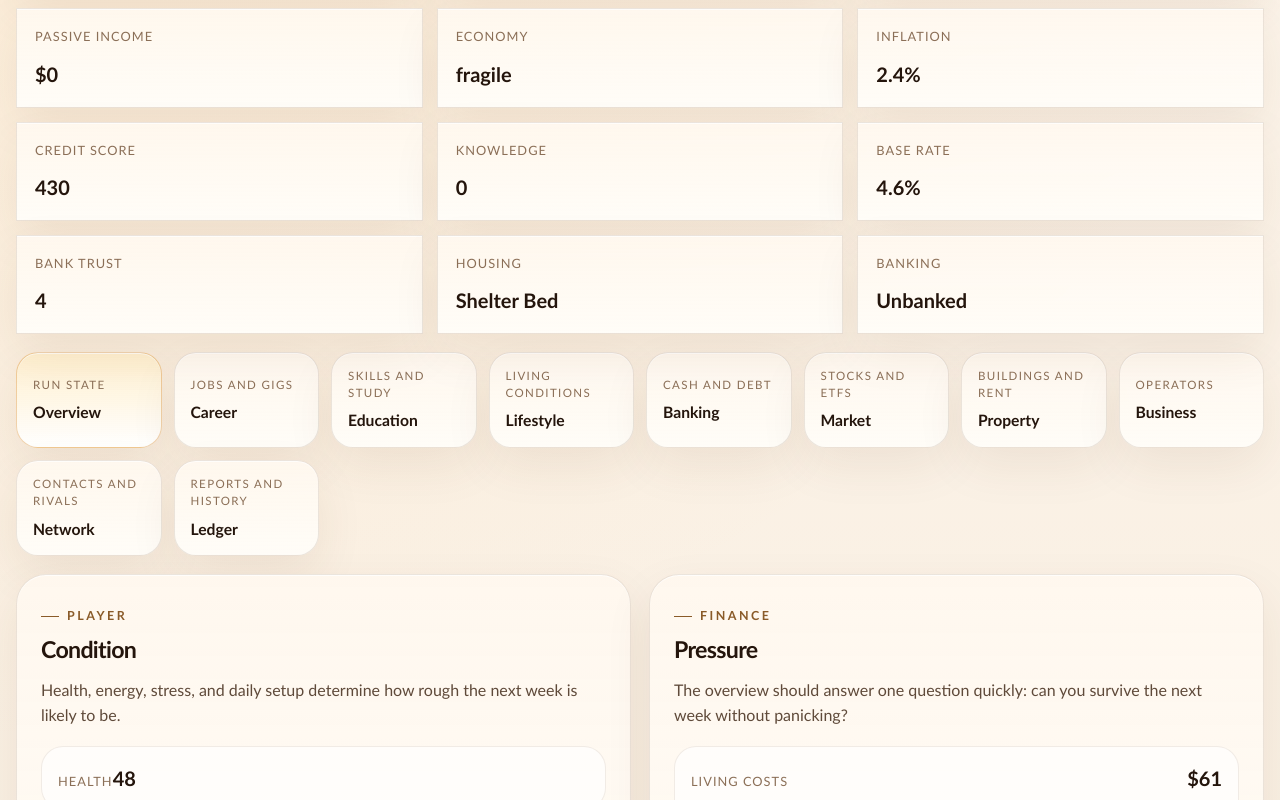
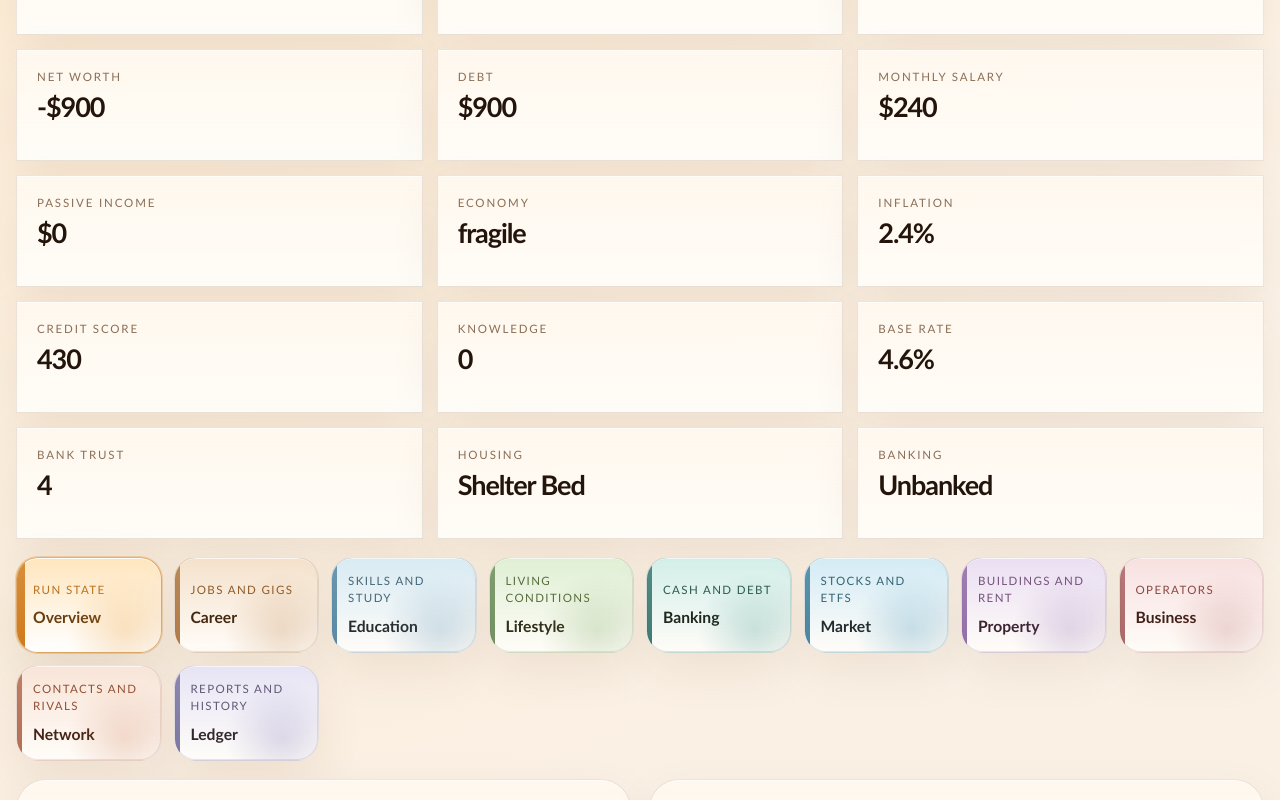
Before and after one commit to prebenjor/StockGame, a React (Vite) app: page / in a window 1280 px wide. Shown: the part 760-1560 px from the top of the page. Built offline with nearby package versions, Linux system fonts and the light colour scheme.

Commit message:
Polish dashboard navigation and typography

```diff
--- a/src/App.css
+++ b/src/App.css
@@ -45,8 +45,8 @@
   display: inline-flex;
   align-items: center;
   gap: 8px;
-  font-size: 0.78rem;
-  letter-spacing: 0.2em;
+  font-size: 0.72rem;
+  letter-spacing: 0.24em;
   text-transform: uppercase;
   color: #8a5b29;
   font-weight: 700;
@@ -114,7 +114,7 @@
   border-radius: 22px;
   border: 1px solid rgba(120, 79, 41, 0.1);
   background: rgba(255, 255, 255, 0.68);
-  padding: 16px;
+  padding: 18px 20px;
 }
 
 .month-badge,
@@ -124,7 +124,11 @@
 }
 
 .month-badge {
+  font-size: 0.78rem;
+  letter-spacing: 0.18em;
+  text-transform: uppercase;
   font-weight: 700;
+  line-height: 1.3;
   background: linear-gradient(135deg, rgba(247, 170, 40, 0.22), rgba(255, 255, 255, 0.72)), rgba(255, 255, 255, 0.68);
 }
 
@@ -133,18 +137,24 @@
 .finance-box span,
 .milestone strong,
 .log-topline span {
-  font-size: 0.8rem;
-  letter-spacing: 0.08em;
+  font-size: 0.72rem;
+  letter-spacing: 0.16em;
   text-transform: uppercase;
   color: #8b6f57;
+  line-height: 1.25;
 }
 
 .hero-stat strong,
 .stat-card strong,
 .finance-box strong,
 .condition-card strong {
-  font-size: 1.25rem;
+  font-size: 1.45rem;
   color: #24150c;
+  line-height: 0.98;
+  display: block;
+  letter-spacing: -0.04em;
+  font-weight: 700;
+  font-variant-numeric: tabular-nums lining-nums;
 }
 
 .primary-button,
@@ -199,7 +209,15 @@
 }
 
 .stat-card {
-  padding: 18px;
+  display: grid;
+  align-content: start;
+  gap: 10px;
+  min-height: 112px;
+  padding: 20px;
+}
+
+.stat-card strong {
+  font-size: clamp(1.45rem, 1.05rem + 0.8vw, 1.95rem);
 }
 
 .view-nav {
@@ -212,13 +230,40 @@
 .view-chip {
   appearance: none;
   border: 1px solid rgba(95, 63, 34, 0.12);
-  background: linear-gradient(180deg, rgba(255, 247, 237, 0.92), rgba(255, 252, 247, 0.82)), rgba(255, 255, 255, 0.75);
-  box-shadow: 0 18px 48px rgba(89, 54, 18, 0.08), inset 0 1px 0 rgba(255, 255, 255, 0.75);
+  background:
+    linear-gradient(180deg, color-mix(in srgb, var(--chip-accent-soft, rgba(255, 214, 150, 0.68)) 70%, white), rgba(255, 252, 247, 0.9)),
+    rgba(255, 255, 255, 0.86);
+  box-shadow:
+    0 18px 48px rgba(89, 54, 18, 0.08),
+    inset 0 1px 0 rgba(255, 255, 255, 0.78),
+    inset 0 0 0 1px color-mix(in srgb, var(--chip-accent, #cf7a18) 14%, transparent);
   border-radius: 22px;
   padding: 14px 16px;
   text-align: left;
   cursor: pointer;
-  transition: transform 180ms ease, border-color 180ms ease, background 180ms ease;
+  position: relative;
+  overflow: hidden;
+  transition: transform 180ms ease, border-color 180ms ease, background 180ms ease, box-shadow 180ms ease;
+}
+
+.view-chip::before {
+  content: '';
+  position: absolute;
+  inset: 0 auto 0 0;
+  width: 5px;
+  background: linear-gradient(180deg, color-mix(in srgb, var(--chip-accent) 84%, white), var(--chip-accent));
+  opacity: 0.82;
+}
+
+.view-chip::after {
+  content: '';
+  position: absolute;
+  inset: auto -24px -38px auto;
+  width: 120px;
+  height: 120px;
+  border-radius: 999px;
+  background: radial-gradient(circle, var(--chip-glow, rgba(231, 143, 31, 0.24)), transparent 68%);
+  pointer-events: none;
 }
 
 .view-chip span {
@@ -226,19 +271,47 @@
   font-size: 0.72rem;
   letter-spacing: 0.12em;
   text-transform: uppercase;
-  color: #8b6f57;
+  color: color-mix(in srgb, var(--chip-accent) 70%, #6b5541);
 }
 
 .view-chip strong {
   display: block;
   margin-top: 8px;
   font-size: 0.98rem;
-  color: #24150c;
+  color: color-mix(in srgb, var(--chip-accent) 26%, #24150c);
+}
+
+.view-chip:hover {
+  transform: translateY(-2px);
+  border-color: color-mix(in srgb, var(--chip-accent) 32%, rgba(95, 63, 34, 0.12));
+  box-shadow:
+    0 20px 52px rgba(89, 54, 18, 0.1),
+    inset 0 1px 0 rgba(255, 255, 255, 0.82),
+    inset 0 0 0 1px color-mix(in srgb, var(--chip-accent) 22%, transparent);
 }
 
 .view-chip.active {
-  border-color: rgba(210, 126, 29, 0.34);
-  background: linear-gradient(180deg, rgba(255, 224, 156, 0.45), rgba(255, 255, 255, 0.82)), rgba(255, 255, 255, 0.74);
+  border-color: color-mix(in srgb, var(--chip-accent) 48%, rgba(95, 63, 34, 0.12));
+  background:
+    linear-gradient(180deg, color-mix(in srgb, var(--chip-accent-soft) 92%, white), rgba(255, 255, 255, 0.96)),
+    rgba(255, 255, 255, 0.94);
+  box-shadow:
+    0 22px 56px rgba(89, 54, 18, 0.12),
+    0 0 0 1px color-mix(in srgb, var(--chip-accent) 24%, transparent),
+    inset 0 1px 0 rgba(255, 255, 255, 0.88);
+}
+
+.view-chip.active::before {
+  width: 8px;
+  opacity: 1;
+}
+
+.view-chip.active span {
+  color: color-mix(in srgb, var(--chip-accent) 82%, #5e4632);
+}
+
+.view-chip.active strong {
+  color: color-mix(in srgb, var(--chip-accent) 42%, #1f120a);
 }
 
 .content-shell {
@@ -275,8 +348,9 @@
 
 .panel-header h2 {
   margin: 6px 0 0;
-  font-size: 1.45rem;
-  letter-spacing: -0.03em;
+  font-size: clamp(1.35rem, 1.1rem + 0.55vw, 1.8rem);
+  letter-spacing: -0.045em;
+  line-height: 1;
   color: #24150c;
 }
 
@@ -313,10 +387,31 @@
 }
 
 .condition-card span {
-  font-size: 0.8rem;
-  letter-spacing: 0.08em;
+  font-size: 0.72rem;
+  letter-spacing: 0.16em;
   text-transform: uppercase;
   color: #8b6f57;
+}
+
+.hero-stat strong {
+  font-size: clamp(1.75rem, 1.15rem + 1vw, 2.35rem);
+}
+
+.condition-card strong {
+  font-size: clamp(1.85rem, 1.35rem + 0.95vw, 2.45rem);
+}
+
+.finance-box strong,
+.history-topline span,
+.stock-meta strong {
+  font-size: clamp(1.25rem, 1.02rem + 0.45vw, 1.55rem);
+}
+
+.log-topline strong,
+.card-topline h3,
+.empty-state h3 {
+  letter-spacing: -0.03em;
+  line-height: 1.08;
 }
 
 .dual-grid {
@@ -366,13 +461,44 @@
   display: flex;
   justify-content: space-between;
   gap: 16px;
-  align-items: baseline;
+  align-items: flex-start;
+}
+
+.hero-stat,
+.condition-card,
+.lifestyle-option,
+.banking-row {
+  display: grid;
+  align-content: start;
+  gap: 10px;
+}
+
+.finance-box {
+  gap: 14px;
+}
+
+.finance-box div {
+  border-radius: 18px;
+  padding: 14px 16px;
+  background: rgba(255, 255, 255, 0.58);
+  border: 1px solid rgba(120, 79, 41, 0.08);
+}
+
+.finance-box strong {
+  text-align: right;
+}
+
+.milestone,
+.tip-card,
+.log-entry {
+  display: grid;
+  gap: 10px;
 }
 
 .card-topline h3,
 .empty-state h3 {
   margin: 0;
-  font-size: 1.02rem;
+  font-size: 1.08rem;
   color: #24150c;
 }
 
@@ -461,7 +587,6 @@
 }
 
 .stock-meta strong {
-  font-size: 1.18rem;
   color: #24150c;
 }
 
@@ -474,14 +599,14 @@
   border-radius: 18px;
   border: 1px solid rgba(120, 79, 41, 0.1);
   background: rgba(255, 252, 247, 0.78);
-  padding: 14px;
+  padding: 16px;
 }
 
 .banking-row {
   border-radius: 18px;
   border: 1px solid rgba(120, 79, 41, 0.1);
   background: rgba(255, 252, 247, 0.78);
-  padding: 14px;
+  padding: 16px;
 }
 
 .lifestyle-option strong {
@@ -493,7 +618,8 @@
   align-items: center;
   border-radius: 999px;
   padding: 7px 10px;
-  font-size: 0.8rem;
+  font-size: 0.76rem;
+  letter-spacing: 0.04em;
   background: rgba(235, 229, 222, 0.78);
   color: #6d5138;
 }
--- a/src/App.tsx
+++ b/src/App.tsx
@@ -27,17 +27,17 @@ type ViewId =
   | 'network'
   | 'ledger'
 
-const VIEWS: Array<{ id: ViewId; label: string; kicker: string }> = [
-  { id: 'overview', label: 'Overview', kicker: 'Run state' },
-  { id: 'career', label: 'Career', kicker: 'Jobs and gigs' },
-  { id: 'education', label: 'Education', kicker: 'Skills and study' },
-  { id: 'lifestyle', label: 'Lifestyle', kicker: 'Living conditions' },
-  { id: 'banking', label: 'Banking', kicker: 'Cash and debt' },
-  { id: 'market', label: 'Market', kicker: 'Stocks and ETFs' },
-  { id: 'property', label: 'Property', kicker: 'Buildings and rent' },
-  { id: 'business', label: 'Business', kicker: 'Operators' },
-  { id: 'network', label: 'Network', kicker: 'Contacts and rivals' },
-  { id: 'ledger', label: 'Ledger', kicker: 'Reports and history' },
+const VIEWS: Array<{ id: ViewId; label: string; kicker: string; accent: string; accentSoft: string; glow: string }> = [
+  { id: 'overview', label: 'Overview', kicker: 'Run state', accent: '#cf7a18', accentSoft: 'rgba(255, 214, 150, 0.68)', glow: 'rgba(231, 143, 31, 0.24)' },
+  { id: 'career', label: 'Career', kicker: 'Jobs and gigs', accent: '#9e5d1e', accentSoft: 'rgba(233, 196, 154, 0.72)', glow: 'rgba(174, 101, 31, 0.2)' },
+  { id: 'education', label: 'Education', kicker: 'Skills and study', accent: '#346f8f', accentSoft: 'rgba(176, 214, 233, 0.7)', glow: 'rgba(57, 120, 160, 0.2)' },
+  { id: 'lifestyle', label: 'Lifestyle', kicker: 'Living conditions', accent: '#51773d', accentSoft: 'rgba(193, 224, 172, 0.72)', glow: 'rgba(95, 148, 64, 0.2)' },
+  { id: 'banking', label: 'Banking', kicker: 'Cash and debt', accent: '#145c55', accentSoft: 'rgba(167, 222, 213, 0.72)', glow: 'rgba(25, 128, 118, 0.2)' },
+  { id: 'market', label: 'Market', kicker: 'Stocks and ETFs', accent: '#1d6a8a', accentSoft: 'rgba(169, 216, 237, 0.72)', glow: 'rgba(35, 128, 171, 0.22)' },
+  { id: 'property', label: 'Property', kicker: 'Buildings and rent', accent: '#7b4f95', accentSoft: 'rgba(214, 192, 231, 0.72)', glow: 'rgba(124, 83, 162, 0.2)' },
+  { id: 'business', label: 'Business', kicker: 'Operators', accent: '#974545', accentSoft: 'rgba(239, 194, 194, 0.72)', glow: 'rgba(171, 82, 82, 0.2)' },
+  { id: 'network', label: 'Network', kicker: 'Contacts and rivals', accent: '#a44e2f', accentSoft: 'rgba(242, 202, 179, 0.72)', glow: 'rgba(196, 101, 57, 0.2)' },
+  { id: 'ledger', label: 'Ledger', kicker: 'Reports and history', accent: '#5f5a8e', accentSoft: 'rgba(206, 202, 236, 0.72)', glow: 'rgba(103, 96, 173, 0.2)' },
 ]
 
 function App() {
@@ -85,6 +85,13 @@ function App() {
             className={`view-chip ${activeView === view.id ? 'active' : ''}`}
             onClick={() => setActiveView(view.id)}
             type="button"
+            style={
+              {
+                '--chip-accent': view.accent,
+                '--chip-accent-soft': view.accentSoft,
+                '--chip-glow': view.glow,
+              } as React.CSSProperties
+            }
           >
             <span>{view.kicker}</span>
             <strong>{view.label}</strong>
```
